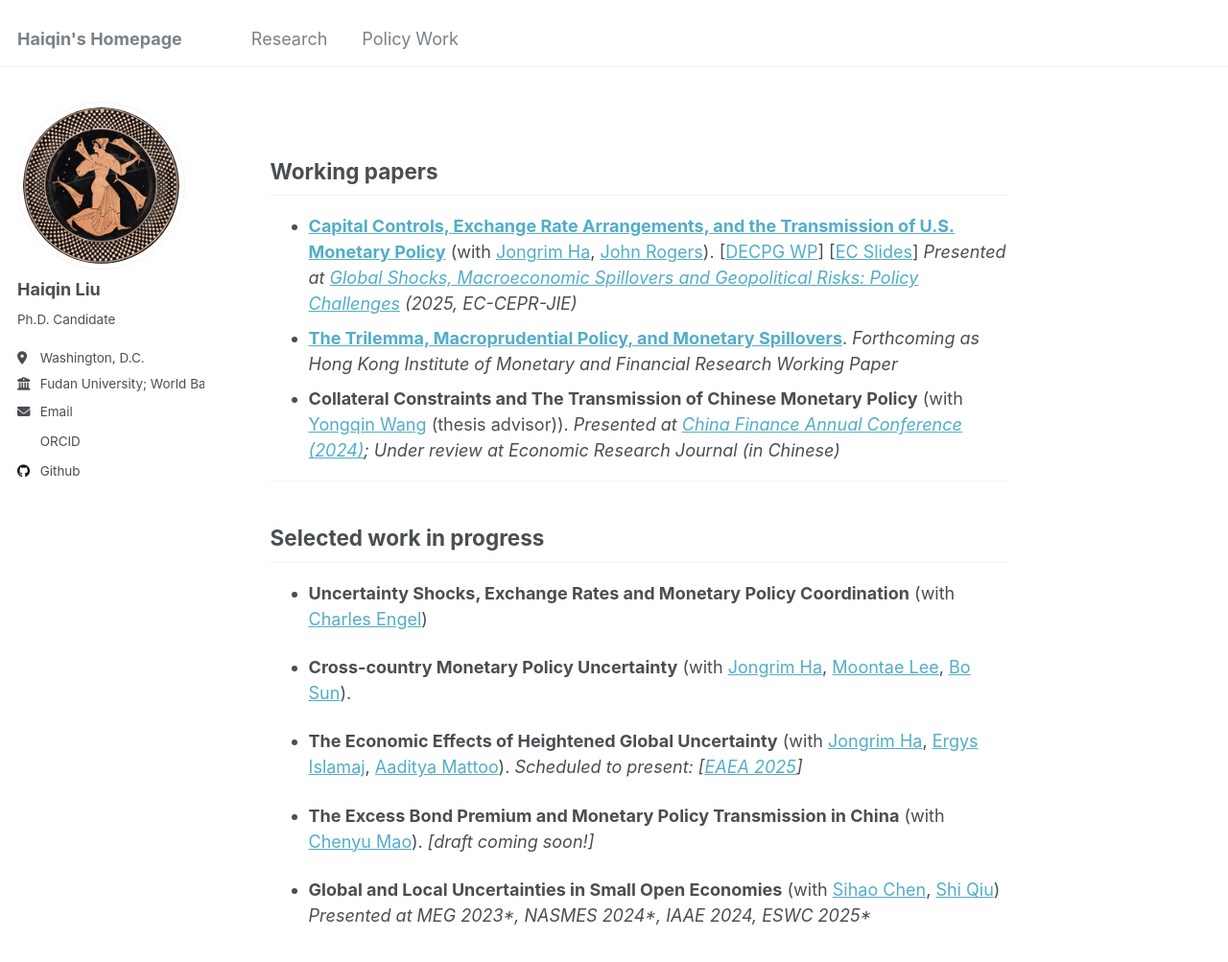
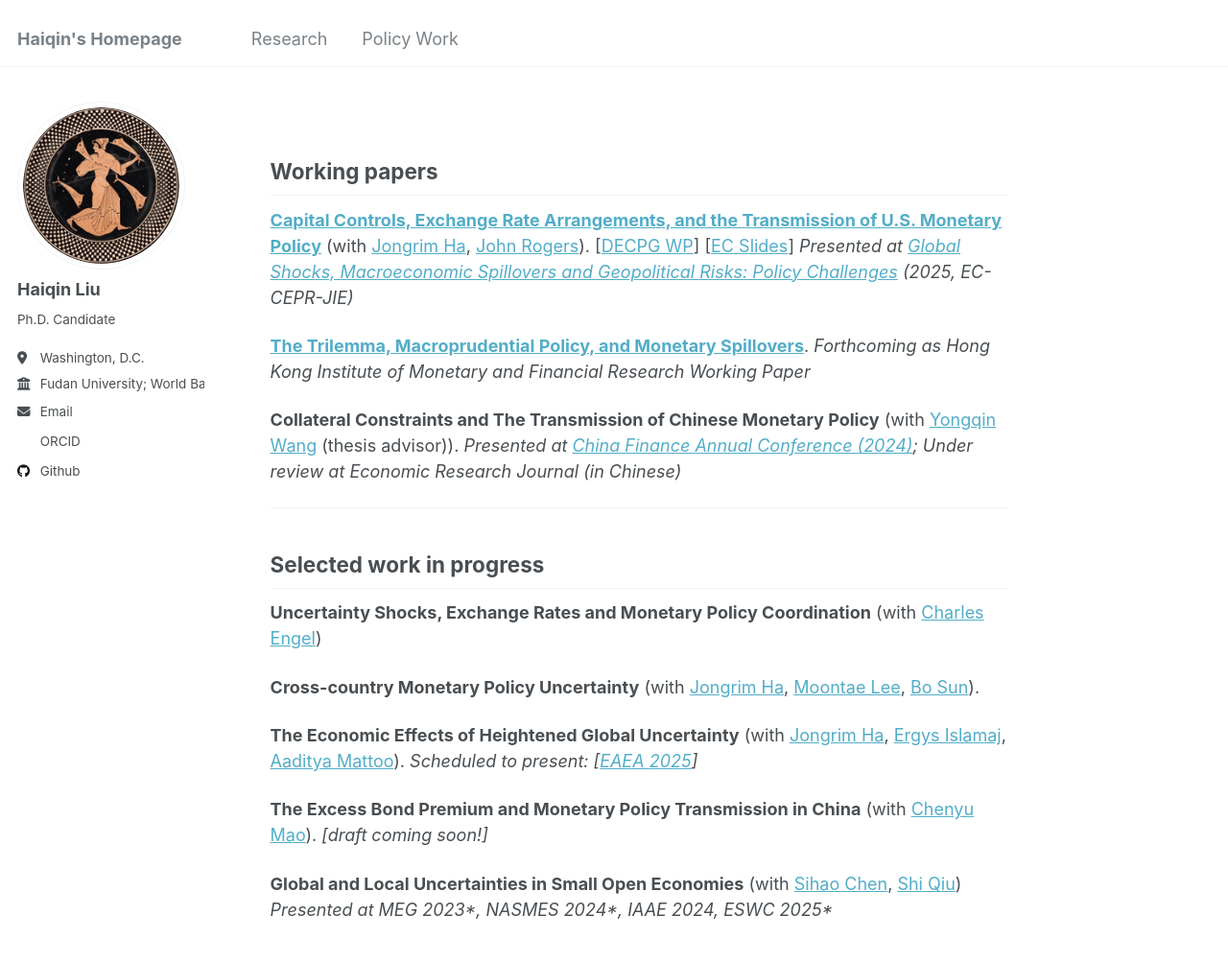
Before and after one commit to liuhaiqinFDU/liuhaiqinFDU.github.io, a Jekyll site: the page built from research.md, in a window 1280 px wide and 1181 px high. Shown: the top 1003 px of the window at 96% size. Built offline with Jekyll 4.4.1, drawn with Linux system fonts in a browser that asks for light colours; some web fonts are replaced.

```diff
--- a/research.md
+++ b/research.md
@@ -9,11 +9,13 @@ title: ""
 
 ## Working papers
 
-- [**Capital Controls, Exchange Rate Arrangements, and the Transmission of U.S. Monetary Policy**](https://papers.ssrn.com/sol3/papers.cfm?abstract_id=5599312) (with [Jongrim Ha](https://www.jongrimha.com/), [John Rogers](https://www.johnrogerseconomist.net/)). [[DECPG WP](https://documents.worldbank.org/en/publication/documents-reports/documentdetail/099737510042356177/idu0d0f72eff0c5f40430109e25085e3858b298c)] [[EC Slides](https://b1scrape.westeurope.cloudapp.azure.com/conf/2025/slides/I_JongrimHa.pdf)]
+[**Capital Controls, Exchange Rate Arrangements, and the Transmission of U.S. Monetary Policy**](https://papers.ssrn.com/sol3/papers.cfm?abstract_id=5599312) (with [Jongrim Ha](https://www.jongrimha.com/), [John Rogers](https://www.johnrogerseconomist.net/)). [[DECPG WP](https://documents.worldbank.org/en/publication/documents-reports/documentdetail/099737510042356177/idu0d0f72eff0c5f40430109e25085e3858b298c)] [[EC Slides](https://b1scrape.westeurope.cloudapp.azure.com/conf/2025/slides/I_JongrimHa.pdf)]
 *Presented at [Global Shocks, Macroeconomic Spillovers and Geopolitical Risks: Policy Challenges](https://cepr.org/events/global-shocks-macroeconomic-spillovers-and-geopolitical-risks-policy-challenges) (2025, EC-CEPR-JIE)*
-- [**The Trilemma, Macroprudential Policy, and Monetary Spillovers**](https://papers.ssrn.com/sol3/papers.cfm?abstract_id=5538878).
-  *Forthcoming as Hong Kong Institute of Monetary and Financial Research Working Paper*
-- **Collateral Constraints and The Transmission of Chinese Monetary Policy** (with [Yongqin Wang](https://fisf.fudan.edu.cn/en_show-112-156.html) (thesis advisor)).
+
+[**The Trilemma, Macroprudential Policy, and Monetary Spillovers**](https://papers.ssrn.com/sol3/papers.cfm?abstract_id=5538878).
+*Forthcoming as Hong Kong Institute of Monetary and Financial Research Working Paper*
+
+**Collateral Constraints and The Transmission of Chinese Monetary Policy** (with [Yongqin Wang](https://fisf.fudan.edu.cn/en_show-112-156.html) (thesis advisor)).
 *Presented at [China Finance Annual Conference (2024)](http://www.jryj.org.cn/CN/news/news104.shtml); Under review at Economic Research Journal (in Chinese)*
 
 
@@ -25,18 +27,16 @@ title: ""
 
 ## Selected work in progress
 
-- **Uncertainty Shocks, Exchange Rates and Monetary Policy Coordination** (with [Charles Engel](https://users.ssc.wisc.edu/~cengel/))
+**Uncertainty Shocks, Exchange Rates and Monetary Policy Coordination** (with [Charles Engel](https://users.ssc.wisc.edu/~cengel/))
 
-- **Cross-country Monetary Policy Uncertainty** (with [Jongrim Ha](https://www.jongrimha.com/), [Moontae Lee](https://business.uic.edu/profiles/lee-moontae/), [Bo Sun](https://sites.google.com/site/bosun09/home)).
+**Cross-country Monetary Policy Uncertainty** (with [Jongrim Ha](https://www.jongrimha.com/), [Moontae Lee](https://business.uic.edu/profiles/lee-moontae/), [Bo Sun](https://sites.google.com/site/bosun09/home)).
 
-- **The Economic Effects of Heightened Global Uncertainty** (with [Jongrim Ha](https://www.jongrimha.com/), [Ergys Islamaj](https://www.worldbank.org/en/about/people/e/ergys-islamaj), [Aaditya Mattoo](https://www.worldbank.org/en/about/people/a/aaditya-mattoo)). *Scheduled to present: [[EAEA 2025](https://www.eaeaweb.com/)]*
+**The Economic Effects of Heightened Global Uncertainty** (with [Jongrim Ha](https://www.jongrimha.com/), [Ergys Islamaj](https://www.worldbank.org/en/about/people/e/ergys-islamaj), [Aaditya Mattoo](https://www.worldbank.org/en/about/people/a/aaditya-mattoo)). *Scheduled to present: [[EAEA 2025](https://www.eaeaweb.com/)]*
 
-- **The Excess Bond Premium and Monetary Policy Transmission in China** (with [Chenyu Mao](https://sites.google.com/view/chenyu-sophia-mao/home-page)). *[draft coming soon!]*
+**The Excess Bond Premium and Monetary Policy Transmission in China** (with [Chenyu Mao](https://sites.google.com/view/chenyu-sophia-mao/home-page)). *[draft coming soon!]*
 
-- **Global and Local Uncertainties in Small Open Economies** (with [Sihao Chen](https://chensihao.weebly.com/research.html), [Shi Qiu](https://sites.google.com/view/shiqiu))
-  *Presented at MEG 2023\*, NASMES 2024\*,  IAAE 2024, ESWC 2025\**
-
-
+**Global and Local Uncertainties in Small Open Economies** (with [Sihao Chen](https://chensihao.weebly.com/research.html), [Shi Qiu](https://sites.google.com/view/shiqiu))
+*Presented at MEG 2023\*, NASMES 2024\*,  IAAE 2024, ESWC 2025\**
 
 <!-- **Structural Monetary Policy, Quantitative Easing, and Collateral Constraints: A Tale of Two Central Banks** (*draft upon request*) -->
 
```
